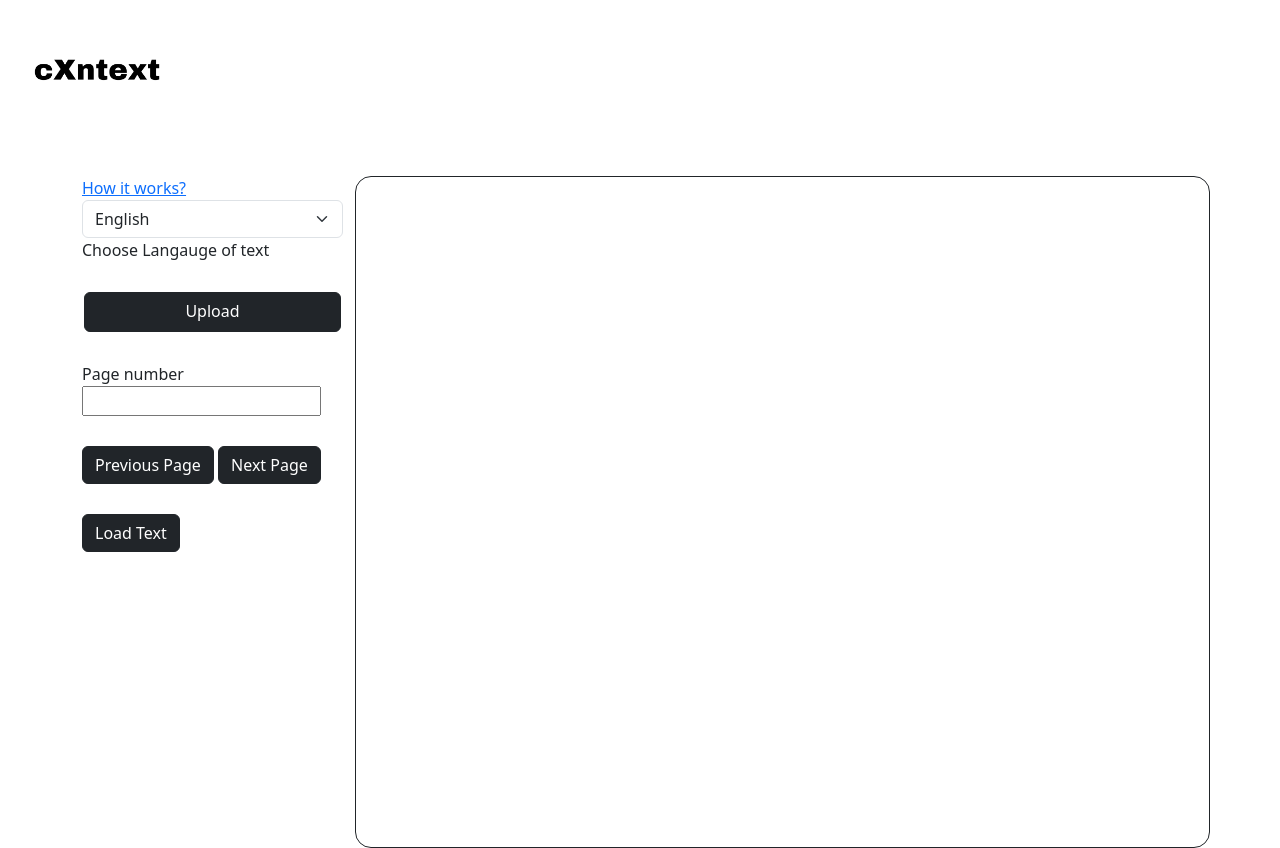
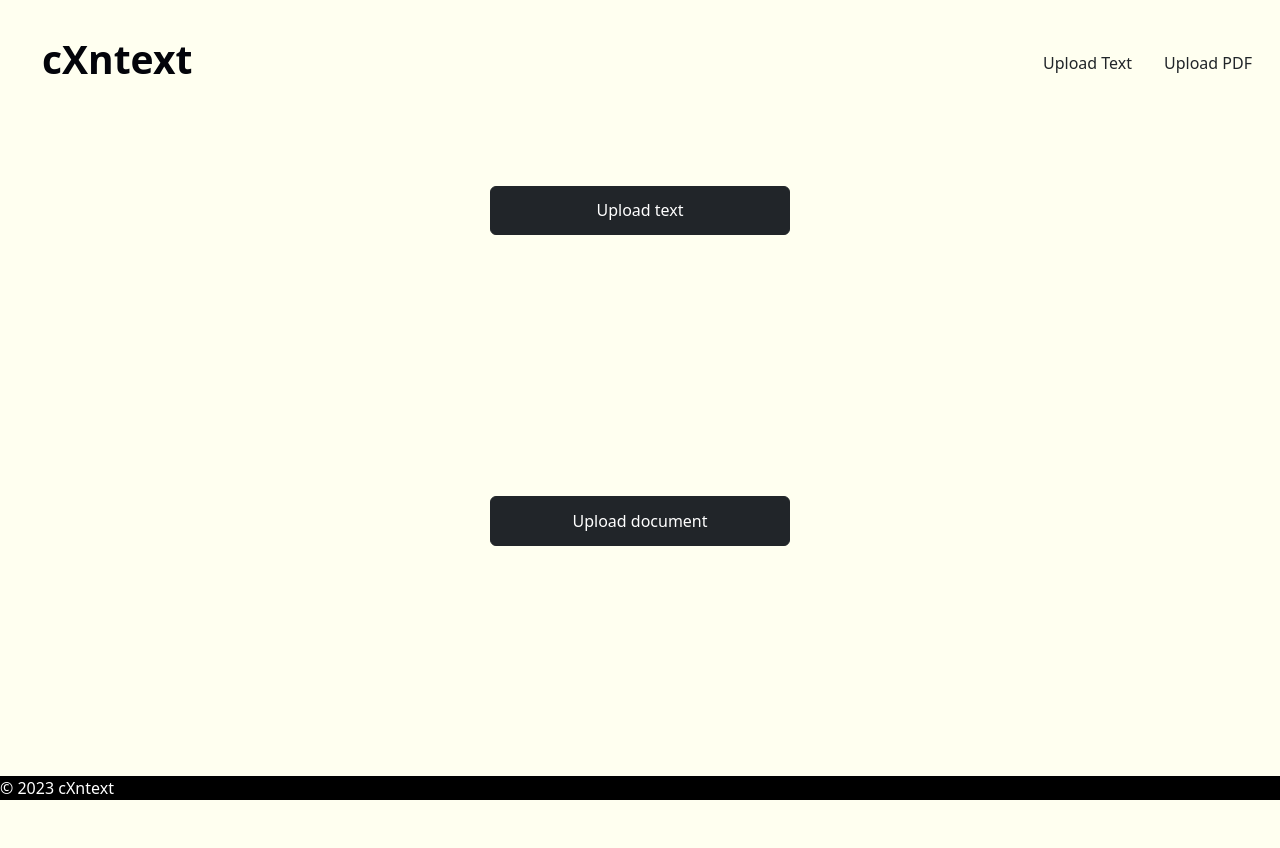
Before and after one commit to ibbymoh/project-context, a Django app: page / in a window 1280 px wide. After the commit the page ends 800 px from the top, so only its background shows below. Run offline with Django 4.2, Linux system fonts and the light colour scheme; some libraries are stand-ins or nearby versions.

Commit message:
change backgound and add functionality for text

```diff
--- a/cxntext/settings.py
+++ b/cxntext/settings.py
@@ -130,7 +130,6 @@ USE_I18N = True
 
 USE_TZ = True
 
-
 # Static files (CSS, JavaScript, Images)
 # https://docs.djangoproject.com/en/4.2/howto/static-files/
 
--- a/readingFunctionality/static/design/style.css
+++ b/readingFunctionality/static/design/style.css
@@ -15,7 +15,6 @@ html, body, .container {
 }
 
 .container {
-    display:table;
     width: 100%;
     margin-top: -30px;
     padding: 50px 0 0 0; /*set left/right padding according to needs*/
@@ -24,26 +23,28 @@ html, body, .container {
 
 .row {
     height: 80%;
-    display: table-row;
+    border-radius: 16px;
 }
 
-.row .no-float {
-  display: table-cell;
-  float: none;
+.row .float {
+
 }
 
-#upload-section {
+#upload-section, #uploadTextSection {
     display: grid;
     height: 100px;
 }
 
-#translation-section {
-    display: contents;
-    height: 75%;
-    border-color: grey;
-    border-style: solid;
-    border-radius: 5px;
+#translation-section ,#translation-section-text {
+    display: inherit;
+    border-radius: 16px;
     margin-right: auto;
+    padding: 10px;
+    height: fit-content;
+    margin-top: 5px;
+    width: 100%;
+    background-color: #fff;
+    box-shadow: 2px 2px 1px black;
 }
 
 #uploadButton {
@@ -81,7 +111,9 @@ border-radius: 40px;
     overflow-y: scroll;
     border: 1px solid;
     border-radius: 16px;
-
+    height: 100%;
+    width: 75%;
+    border-radius: 16px;
 }
 
 .textButton {
@@ -103,3 +135,58 @@ border-radius: 40px;
 #nextPage {
     margin-top: 30px;
 }
+
+#main-row , #uploadTextRow {
+flex-wrap: nowrap;
+padding: 45px;
+width: 100%;
+background-color: #fff;
+box-shadow: 2px 2px 1px black;
+}
+
+body {
+
+  background-color: #FFFFF0;
+  min-height: 100vh;
+  display: flex;
+  flex-direction: column;
+
+}
+
+footer {
+    background-color: black;
+    width: 100%
+}
+#footer-company-sign {
+    color: white
+}
+#logo {
+
+    background-color: #FFFFF0;
+    font-size: 39px;
+    text-decoration: none;
+    color: #03040a;
+    font-weight: bold;
+    padding-top: 30px;
+    padding-left: 30px;
+    padding-right: 30px;
+    padding-bottom: 30px;
+
+}
+
+#parseText, #resetTextButton {
+
+    margin-top: 10px;
+    margin-bottom: 10px;
+}
+
+
+#home-page-container {
+
+    justify-content: center;
+    align-items: center;
+    display: grid;
+
+}
+
+}
--- a/readingFunctionality/static/js/main.js
+++ b/readingFunctionality/static/js/main.js
@@ -53,7 +53,7 @@ $('#actual-btn').change(function() {
 
         } else if (language_choice == "English") {
 
-        $('#textSection ').css('direction','ltr')
+        $('#textSection').css('direction','ltr')
     }
 
     const myArray = data["alpha"]
@@ -93,6 +93,29 @@ $('#actual-btn').change(function() {
         })
 
     });
+
+    //###
+
+        $('#tranformedText').on('click','.textButton', function(event) {
+        chosen_word = ($(event.currentTarget).text())
+        $('#word-to-translate').text(chosen_word)
+
+        $('#translation-text-upload').text('')
+        $.ajax({
+
+        type: 'GET',
+        url: 'get/translation',
+        data: {"word-choice": chosen_word},
+        success: function(response) {
+        $('#translation-text-upload').text(response['answer'])
+
+        }
+
+
+        })
+
+    });
+
 
 //    #######
 
@@ -300,10 +323,28 @@ $('#nextPage').click(function(event) {
 
     }
 
-    })
+    });
 
 
+$('#seperateText').click(function() {
+    $('#tranformedText').empty()
 
+    my_text = $('#textInputSection').val().trim().split(" ")
+
+    for (let i=0; i < my_text.length; i++ ) {
+    $('#tranformedText').append(`<button type='button' class='textButton'>${my_text[i]}</button>`)
+    $('#tranformedText').append(" ")
+
+    }
+    $('.textButton').addClass('btn btn-light')
+
+});
+
+
+$('#resetTextButton').click(function() {
+    $('#textInputSection').val('')
+    $('#tranformedText').empty()
+})
 
 
 });
--- a/readingFunctionality/templates/base.html
+++ b/readingFunctionality/templates/base.html
@@ -15,33 +15,29 @@
 
 </head>
 
-
-<body class="bg-white">
+<body>
 
 <nav class="navbar">
     <div class="container-fluid justify-content-center">
-        <nav class="navbar navbar-white bg-white me-auto">
-            <a class="navbar-brand" href="{% url 'home' %}">
-                <img src="{% static 'design/logo.png' %}" width="130" height="130" class="d-inline-block" alt="">
+        <nav class="navbar  me-auto">
+            <a href="{% url 'home' %}" id="logo">
+<!--                <img src="{% static 'design/logo.png' %}" width="150" height="150" class="d-inline-block" alt="">-->
+                cXntext
 
             </a>
         </nav>
 
+
       <ul class="nav align-items-center">
-
-
           <li class="nav-item">
-              <a class="nav-link text-dark" href="{% url 'logout' %}" hidden> Item one</a>
+              <a class="nav-link text-dark" href="{% url 'upload-doc' %}" > Upload Document</a>
           </li>
-
           <li class="nav-item">
-              <a class="nav-link text-dark" href="{% url 'logout' %}" hidden> Item two </a>
+              <a class="nav-link text-dark" href="{% url 'upload-text' %}" > Upload Text </a>
           </li>
-
           <li class="nav-item">
               <a class="nav-link" href="{% url 'logout' %}" hidden> <button type="button" class="btn btn-dark">Logout</button></a>
           </li>
-
       </ul>
 
     </div>
@@ -51,7 +47,16 @@
 
 {% endblock %}
 
+
 <script type="text/javascript" src="{% static 'js/jquery-3.6.4.min.js' %}"></script>
 <script type="text/javascript" src="{% static 'js/main.js' %}"> </script>
 </body>
+
+
+<footer>
+    <div >
+      <span>© 2023 cXntext </span>
+    </div>
+</footer>
+
 </html>
--- a/readingFunctionality/templates/readingFunctionality/guide.html
+++ b/readingFunctionality/templates/readingFunctionality/guide.html
@@ -3,7 +3,6 @@
 
 
 {% block content %}
-
 
 <div class="container">
 
@@ -28,5 +27,4 @@
 
 
 
-
 {% endblock %}
--- a/readingFunctionality/templates/readingFunctionality/home.html
+++ b/readingFunctionality/templates/readingFunctionality/home.html
@@ -1,52 +1,65 @@
-{% extends 'base.html' %}
+<!DOCTYPE html>
+<html lang="en">
+
+<head>
+    <meta charset="UTF-8">
+    <title>{% block title %} {% endblock %}</title>
+
+    {% load bootstrap5 %}
+    {% bootstrap_css %}
+    {% bootstrap_javascript %}
+    {% load static %}
+
+    <link href="{% static 'design/style.css' %}" rel="stylesheet"/>
 
 
+</head>
 
-{% block content %}
+<body>
+
+<nav class="navbar">
+    <div class="container-fluid justify-content-center">
+        <nav class="navbar  me-auto">
+            <a href="{% url 'home' %}" id="logo">
+                cXntext
+
+            </a>
+        </nav>
 
 
-<div class="container h-100 align-items-center">
-  <div class="row">
-    <div class="col-md-3 no-float ">
-      <a class="font-weight-bold text-primary" href="{% url 'guide' %}"> How it works?  </a>
-
-        <select class="form-select w-100" name="language-choice" id="language-choice">
-          <option value="English">English</option>
-          <option value="Arabic">Arabic</option>
-        </select>
-        <label for="language-choice" >Choose Langauge of text</label>
-
-      <div class="row" id="upload-section">
-
-        <input type="file" id="actual-btn" hidden />
-          {% csrf_token %}
-        <label for="actual-btn" id="uploadButton" class="btn btn-dark">Upload</label>
-
-
-      </div>
-
-        <label for="pageNumber">Page number</label>
-        <input type="text" id="pageNumber" name="fname">
-        <button type="button" id="previousPage" class="btn btn-dark">Previous Page </button>
-        <button type="button" id="nextPage" class="btn btn-dark">Next Page </button> <br>
-        <button type="button" id="loadText" class="btn btn-dark">Load Text</button>
-
-      <div class="row" id="translation-section">
-          <h1 id="word"> </h1>
-          <p id="translation-of-Word"> </p>
-      </div>
-
-<!--      <div class="row" id="upload-section">-->
-<!--        <button type="button" class="btn btn-dark" id="saveWordButton" hidden>Save word</button>-->
-<!--      </div>-->
+      <ul class="nav align-items-center">
+          <li class="nav-item">
+              <a class="nav-link text-dark" href="{% url 'upload-text' %}" > Upload Text </a>
+          </li>
+          <li class="nav-item">
+              <a class="nav-link text-dark" href="{% url 'upload-doc' %}" > Upload PDF </a>
+          </li>
+          <li class="nav-item">
+              <a class="nav-link" href="{% url 'logout' %}" hidden> <button type="button" class="btn btn-dark">Logout</button></a>
+          </li>
+      </ul>
 
     </div>
+</nav>
 
-    <div class="col-md-9 no-float overflow-auto" id="textSection">
-
-    </div>
-
+<div class="container" id="home-page-container">
+  <div class="row" style="margin-right: 0px, margin-left:0px">
+    <a href="{% url 'upload-text' %}"><button type="button" class="btn btn-dark" style="width: 300px;height: 20%;">  Upload text </button> </a>
+  </div>
+  <div class="row" style="margin-right: 0px, margin-left:0px">
+    <a href="{% url 'upload-doc' %}"> <button type="button" class="btn btn-dark" style="width: 300px;height: 20%;">  Upload document </button> </a>
   </div>
 </div>
 
-{% endblock %}
+<script type="text/javascript" src="{% static 'js/jquery-3.6.4.min.js' %}"></script>
+<script type="text/javascript" src="{% static 'js/main.js' %}"> </script>
+</body>
+
+<footer>
+    <div >
+      <span id="footer-company-sign">© 2023 cXntext </span>
+    </div>
+</footer>
+
+
+</html>
--- a/readingFunctionality/urls.py
+++ b/readingFunctionality/urls.py
@@ -5,8 +5,11 @@ from .views import  *
 
 urlpatterns = [
     path('',home,name='home'),
+    path('upload-doc/',upload_doc,name="upload-doc"),
     path('fileChange',fileChange,name="fileChange"),
-    path('get/translation',translate,name="translate"),
+    path('upload-doc/get/translation',translate,name="translate-doc-upload"),
     path('guide/',view_guide,name="guide"),
+    path('upload-text',upload_text,name="upload-text"),
+    path('upload-text/get/translation',translate,name="translate-text-upload"),
 
 ]
--- a/readingFunctionality/views.py
+++ b/readingFunctionality/views.py
@@ -17,14 +17,21 @@ import openai
 
 
 # Create your views here.
-# pytesseract.pytesseract.tesseract_cmd = r'C:\Program Files\Tesseract-OCR\tesseract.exe'
-# poppler_path = r"C:\Users\User\Downloads\Release-23.01.0-0\poppler-23.01.0\Library\bin"
-pytesseract.pytesseract.tesseract_cmd = '/app/.apt/usr/bin/tesseract'
-poppler_path = os.getenv("POPPLER_PATH")
+pytesseract.pytesseract.tesseract_cmd = r'C:\Program Files\Tesseract-OCR\tesseract.exe'
+poppler_path = r"C:\Users\User\Downloads\Release-23.01.0-0\poppler-23.01.0\Library\bin"
+# pytesseract.pytesseract.tesseract_cmd = '/app/.apt/usr/bin/tesseract'
+# poppler_path = os.getenv("POPPLER_PATH")
 
 
 def home(request):
     return render(request,'readingFunctionality/home.html')
+
+def upload_text(request):
+    return render(request,'readingFunctionality/upload-text.html')
+
+
+def upload_doc(request):
+    return render(request,'readingFunctionality/upload-doc.html')
 
 
 def fileChange(request):
@@ -64,7 +71,7 @@ def translate(request):
                 },
                 {
                     "role": "user",
-                    "content": f" This is a word in arabic,explain the meaning of this word and give 3 examples of it context: {my_word}",
+                    "content": f" This is a word in arabic or english ,explain the meaning of this word in english and give 3 examples of it context: {my_word}",
                 },
             ]
         )
```
Also changed, not shown: other parts of readingFunctionality/static/design/style.css (+30 -1 lines), readingFunctionality/templates/readingFunctionality/upload-doc.html (added, +50 -0 lines), readingFunctionality/templates/readingFunctionality/upload-text.html (added, +47 -0 lines), readingFunctionality/static/design/logo.png.
